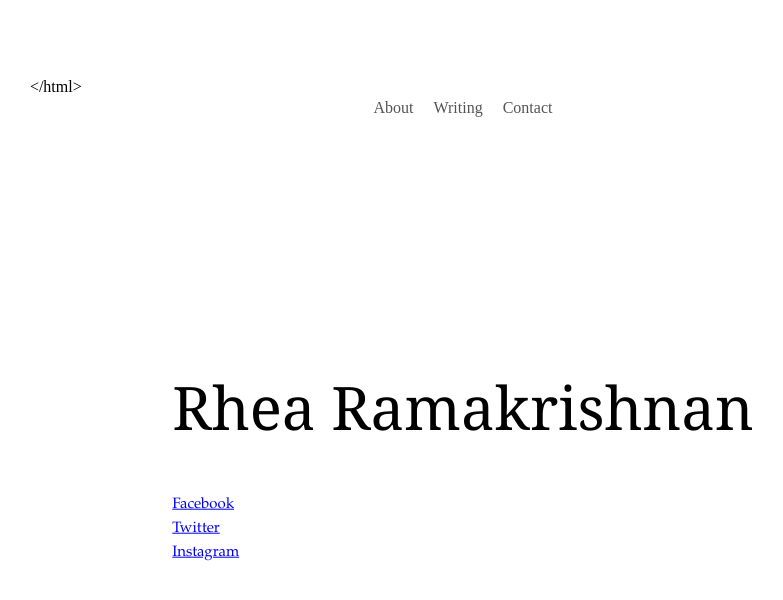
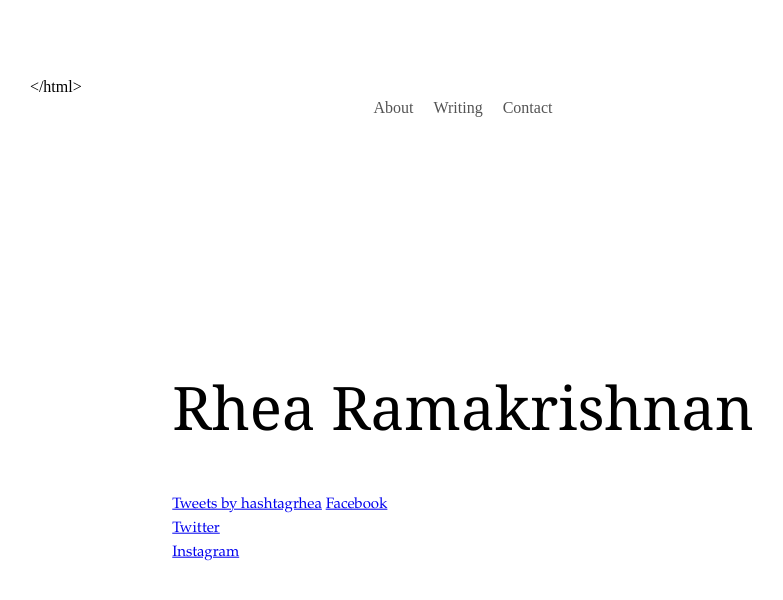
Before and after one commit to reram/reram.github.io, a Jekyll site: the page built from contact.md, in a window 1280 px wide. Shown: the top 600 px of the page, without its empty margins (177-960 px from the left). Built offline with Jekyll 4.4.1, drawn with Linux system fonts in a browser that asks for light colours; comment, search, counter and statistics services are not loaded.

Commit message:
Update contact.md

```diff
--- a/contact.md
+++ b/contact.md
@@ -16,16 +16,20 @@ permalink: /contact/
 <section>
 
 <h1>Rhea Ramakrishnan</h1>
-<center>
 <p>
 
+<a class="twitter-timeline"
+href="https://twitter.com/hashtagrhea"
+width="300"
+height="300">Tweets by hashtagrhea</a>
+<script async src="//platform.twitter.com/widgets.js" charset="utf-8">
+</script>
 
 <a href="https://www.facebook.com/reramakrishnan">Facebook</a><br>
 <a href="https://twitter.com/hashtagrhea">Twitter</a><br>
 <a href="https://www.instagram.com/hashtagrhea/?hl=en">Instagram</a>
 
 </p>
-</center>
 </section>
     <body>
 </html>
```
